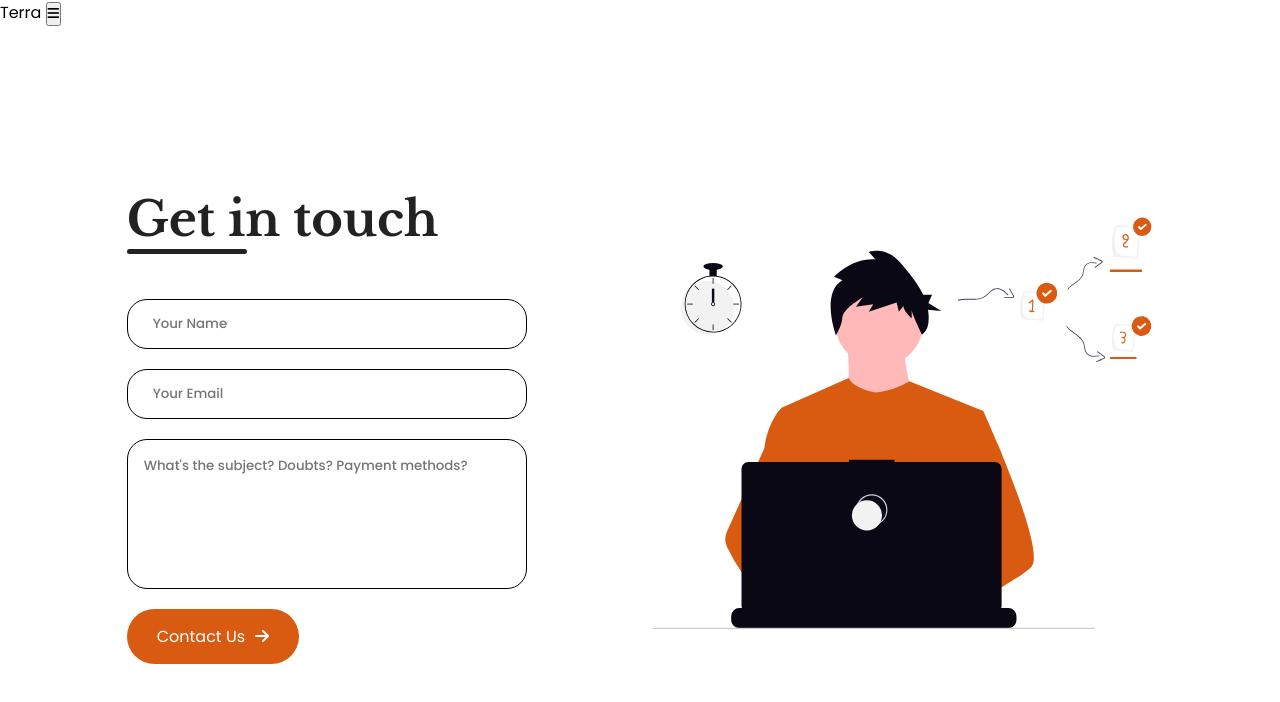
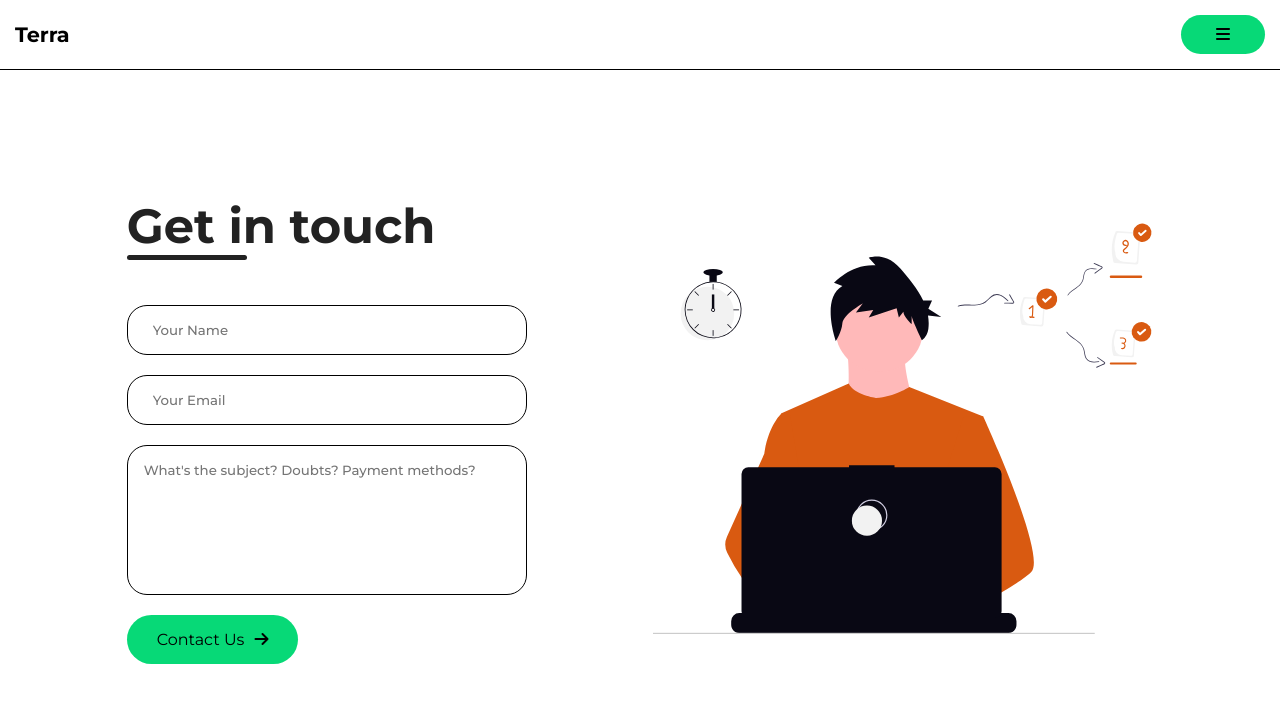
Before and after one commit to emersonramos3lt/send-form-email, a plain HTML site: page index.html in a window 1280 px wide. Drawn offline with nearby package versions, Linux system fonts and the light colour scheme.

Commit message:
Update style.css

```diff
--- a/style.css
+++ b/style.css
@@ -1,23 +1,52 @@
-@import url('https://fonts.googleapis.com/css2?family=Libre+Baskerville:ital,wght@0,400;0,700;1,400&family=Poppins:ital,wght@0,100;0,200;0,300;0,400;0,500;0,600;0,700;0,800;0,900;1,100;1,200;1,300;1,400;1,500;1,600;1,700;1,800;1,900&display=swap');
+@import url('https://fonts.googleapis.com/css2?family=Montserrat:ital,wght@0,100..900;1,100..900&display=swap');
 
 :root {
     --bgBody: #fff;
     --secondColor: #222;
+    --mainColor: #07D977;
+    --hover: #0E2626;
 }
 
 * {
     padding: 0;
     margin: 0;
     box-sizing: border-box;
-    font-family: "Poppins", serif;
+    font-family: "Montserrat", serif;
 }
 
 body {
     background-color: var(--bgBody);
 }
 
+/* HEADER & NAV */
+header {
+    border-bottom: 1px solid #000;
+}
+
+nav {
+    display: flex;
+    justify-content: space-between;
+    align-items: center;
+    margin: 15px;
+}
+
+nav .logo {
+    font-size: 1.3rem;
+    font-weight: bold;
+    cursor: pointer;
+}
+
+nav button {
+    all: unset;
+    cursor: pointer;
+    background-color: var(--mainColor);
+    padding: 10px 35px;
+    border-radius: 50px;
+}
+
+/* CONTACT FORM */
 .contact-container {
-    height: 100vh;
+    height: 90vh;
     display: flex;
     align-items: center;
     justify-content: space-evenly;
@@ -39,7 +68,6 @@ body {
 }
 
 .contact-left-title h2 {
-    font-family: "Libre Baskerville", serif;
     font-weight: bold;
 }
 
@@ -71,7 +99,7 @@ body {
 }
 
 .contact-inputs:focus {
-    border: 2px solid #D95A11;
+    border: 2px solid var(--mainColor);
 }
 
 .contact-left button {
@@ -82,22 +110,21 @@ body {
     gap: 10px;
     border: none;
     border-radius: 50px;
-    background-color: #D95A11;
+    background-color: var(--mainColor);
     cursor: pointer;
     transition: all .4s;
-    color: #fff;
 }
 
 .contact-left button:hover {
-    background-color: #96400f;
+    background-color: var(--hover);
+    color: var(--mainColor);
 }
 
-.contact-left button img {
-    height: 15px;
+.contact-left button i {
     transition: all .4s;
 }
 
-.contact-left button:hover img {
+.contact-left button:hover i {
     transform: translateX(10px);
 }
 
@@ -105,7 +132,8 @@ body {
     width: 500px;
 }
 
-@media screen and (max-width: 800px) {
+
+@media screen and (max-width: 900px) {
     .contact-container {
         height: 80vh;
     }
```
